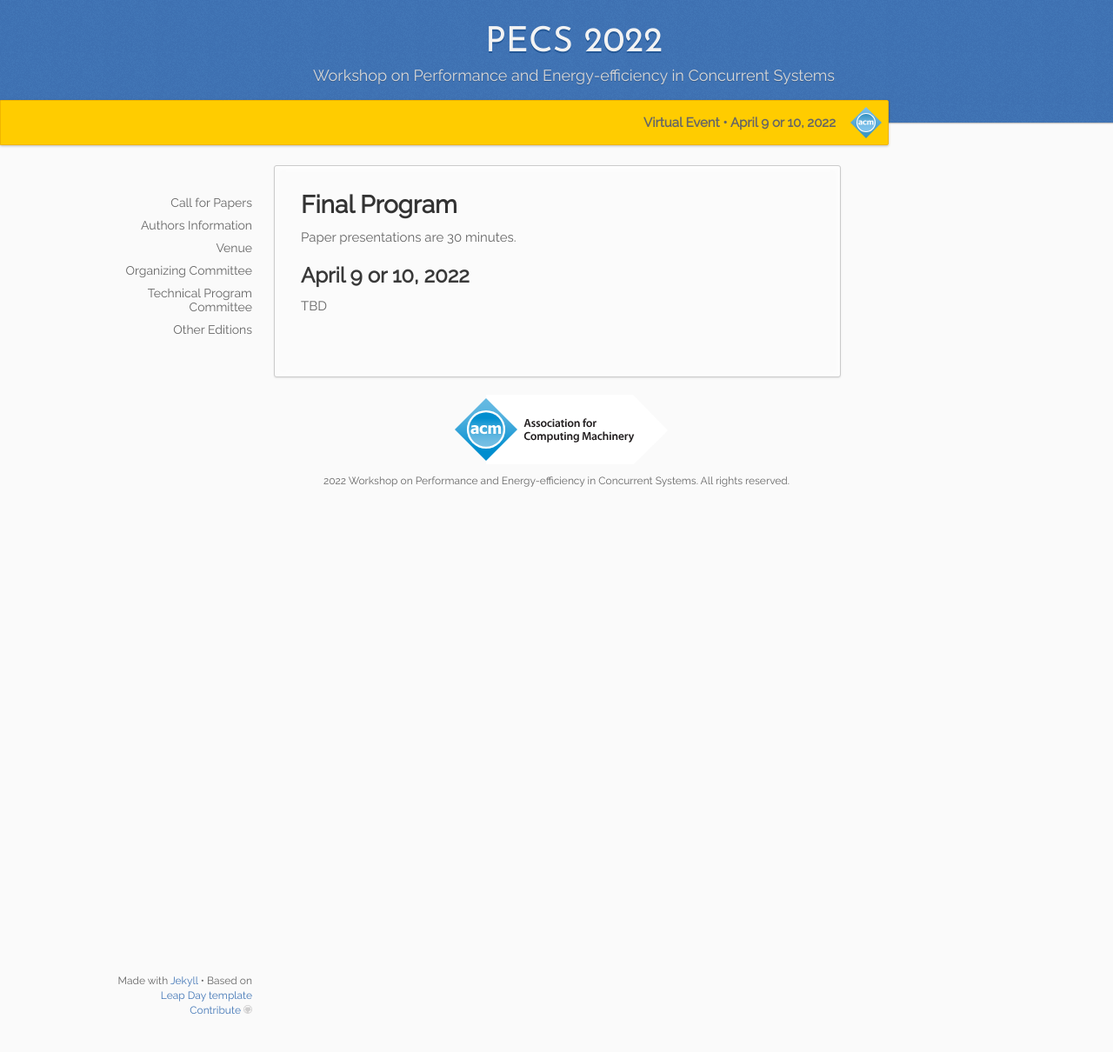
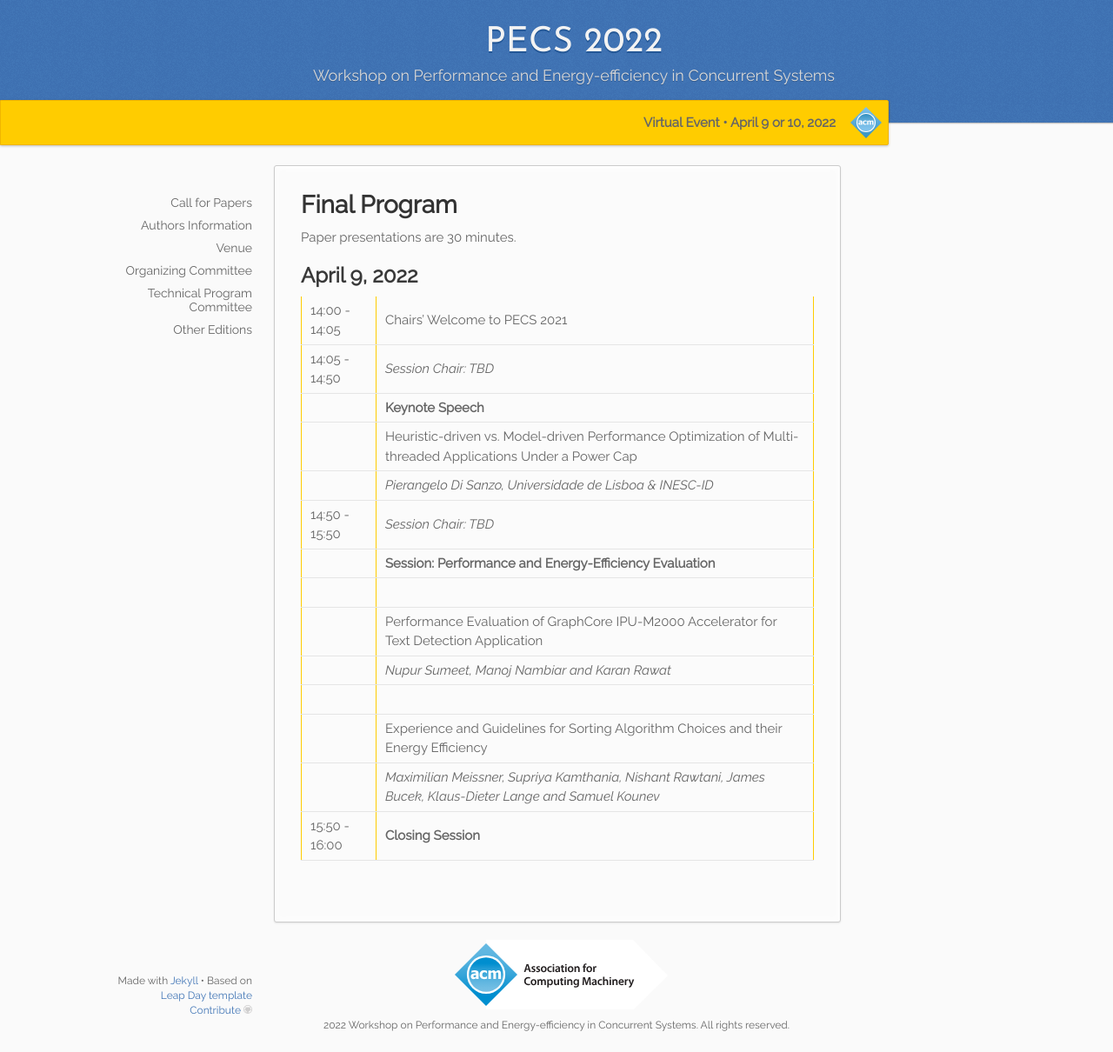
Before and after one commit to pecs-workshop/pecs-workshop.github.io, a Jekyll site: the page built from _2022/05.program.md, in a window 1280 px wide and 1210 px high. Shown: the whole window at 87% size. Built offline with Jekyll 4.4.1, drawn with Linux system fonts in a browser that asks for light colours.

Commit message:
Published program 2022

```diff
--- a/_2022/05.program.md
+++ b/_2022/05.program.md
@@ -1,13 +1,25 @@
 ---
 layout: default
 title: "Final Program"
-menu_show: false
 permalink: /:collection/program/
 ---
 
 
 Paper presentations are 30 minutes.
 
-## April 9 or 10, 2022
+## April 9, 2022
 
-TBD
+| 14:00 - 14:05 | Chairs' Welcome to PECS 2021 |
+| 14:05 - 14:50 | *Session Chair: TBD* |
+| | **Keynote Speech** |
+| | Heuristic-driven vs. Model-driven Performance Optimization of Multi-threaded Applications Under a Power Cap |
+| | *Pierangelo Di Sanzo, Universidade de Lisboa & INESC-ID* |
+| 14:50 - 15:50 | *Session Chair: TBD* |
+| | **Session: Performance and Energy-Efficiency Evaluation** |
+| | |
+| | Performance Evaluation of GraphCore IPU-M2000 Accelerator for Text Detection Application |
+| | *Nupur Sumeet, Manoj Nambiar and Karan Rawat* |
+| | |
+| | Experience and Guidelines for Sorting Algorithm Choices and their Energy Efficiency |
+| | *Maximilian Meissner, Supriya Kamthania, Nishant Rawtani, James Bucek, Klaus-Dieter Lange and Samuel Kounev* |
+| 15:50 - 16:00 | **Closing Session** |
```
